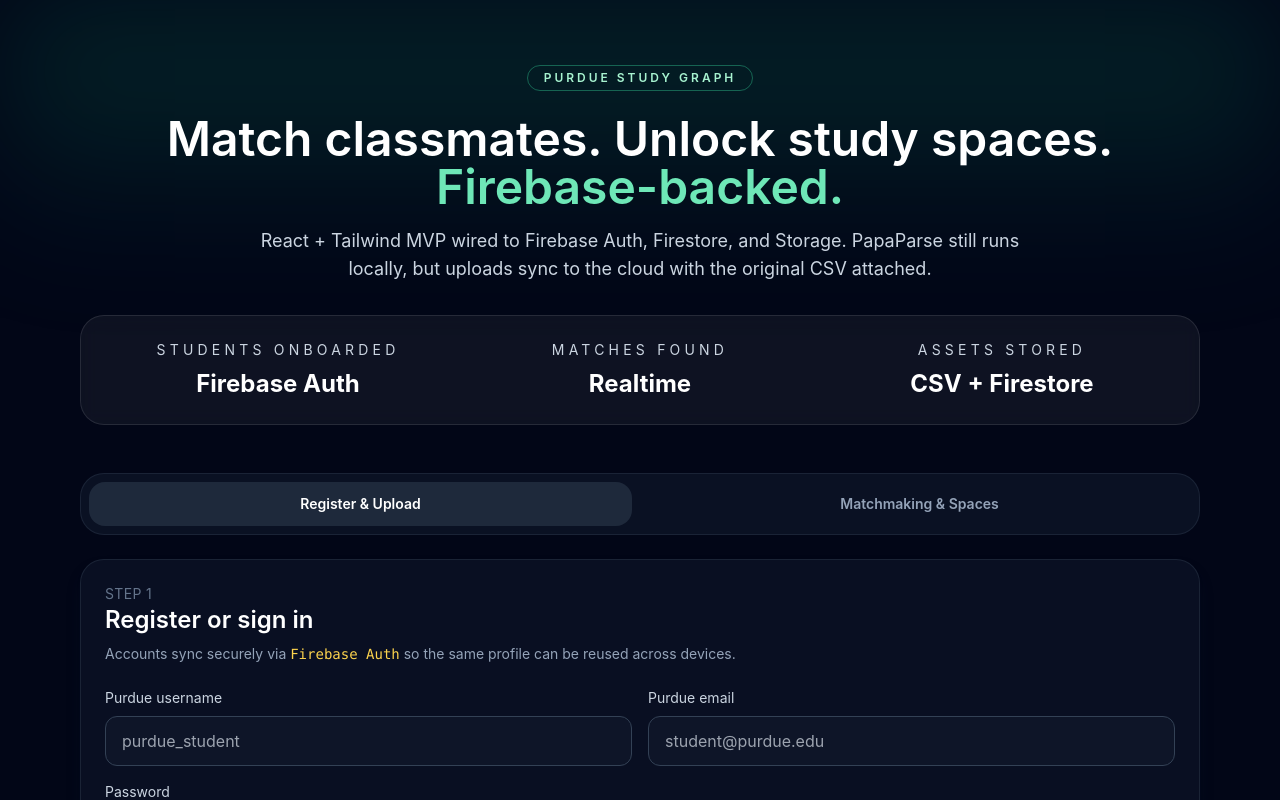
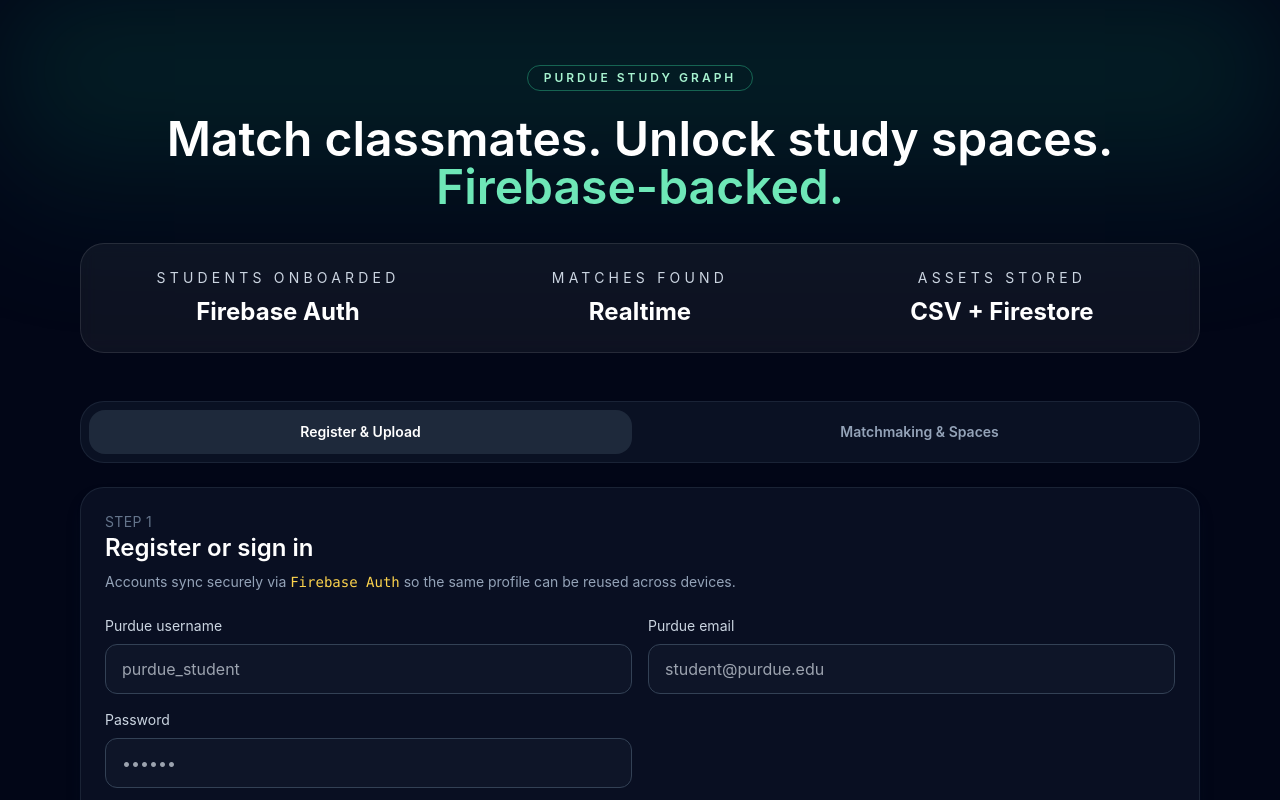
Before and after one commit to awu41/claude-purdue-2025, a React (Vite) app: page / in a window 1280 px wide. Shown: the top 800 px of the page. Built offline with nearby package versions, Linux system fonts and the light colour scheme; no server answers.

Commit message:
Remove header

```diff
--- a/src/App.jsx
+++ b/src/App.jsx
@@ -176,9 +176,6 @@
           <h1 className="mt-6 text-4xl font-semibold leading-tight md:text-5xl">
             Match classmates. Unlock study spaces. <span className="text-emerald-300">Firebase-backed.</span>
           </h1>
-          <p className="mx-auto mt-4 max-w-3xl text-lg text-slate-300">
-            React + Tailwind MVP wired to Firebase Auth, Firestore, and Storage. PapaParse still runs locally, but uploads sync to the cloud with the original CSV attached.
-          </p>
           <div className="mt-8 grid gap-4 rounded-3xl border border-white/10 bg-white/5 p-6 backdrop-blur md:grid-cols-3">
             {heroStats.map((stat) => (
               <div key={stat.label}>
```
